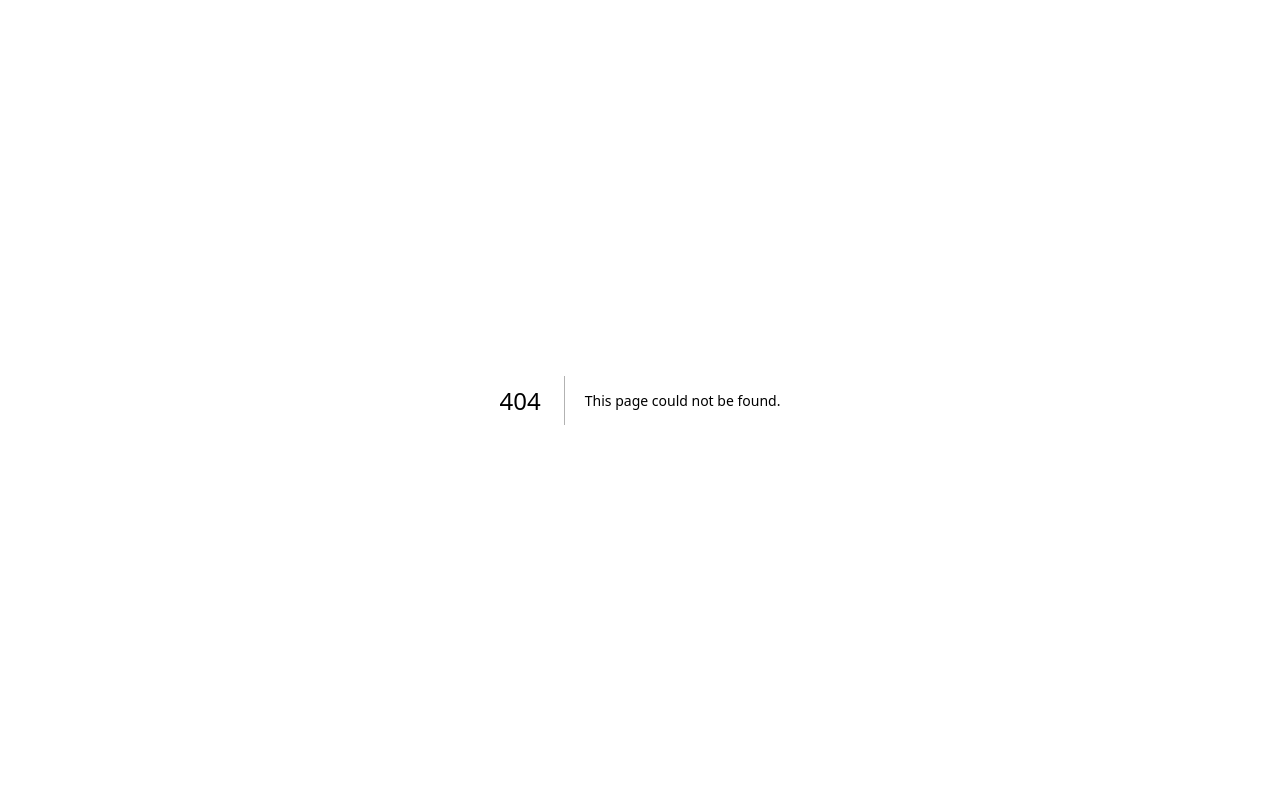
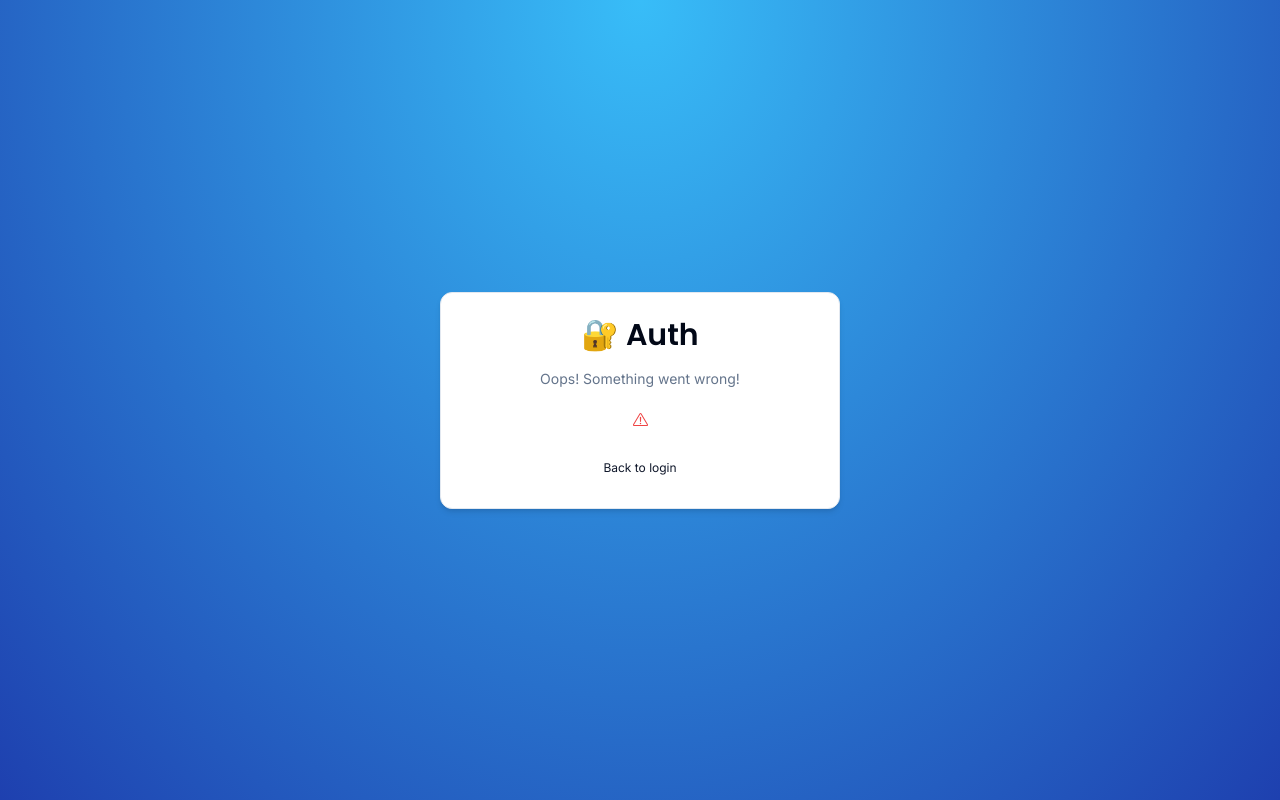
Before and after one commit to nihar-hegde/AuthJs_BlackBox, a Next.js app: page /auth/error in a window 1280 px wide. Before the commit this address had no page. Built offline with nearby package versions, Linux system fonts and the light colour scheme.

Commit message:
adding /auth/error page

```diff
--- /dev/null
+++ b/app/auth/error/page.tsx
@@ -0,0 +1,7 @@
+import { ErrorCard } from "@/components/auth/error-card";
+import React from "react";
+
+const AuthErrorPage = () => {
+  return <ErrorCard />;
+};
+export default AuthErrorPage;
--- a/auth.ts
+++ b/auth.ts
@@ -15,6 +15,11 @@
   // spread auth config because this file will contain the prsimaAdapter and it doese not support edge
 
   // NOTE: This event is to prepopulate the verifiedEmail field in db if user loggs in using oAuth.
+
+  pages: {
+    signIn: "/auth/login",
+    error: "/auth/error",
+  },
   events: {
     async linkAccount({ user }) {
       await db.user.update({
--- /dev/null
+++ b/components/auth/error-card.tsx
@@ -0,0 +1,16 @@
+import { ExclamationTriangleIcon } from "@radix-ui/react-icons";
+import { CardWrapper } from "./card-wrapper";
+
+export const ErrorCard = () => {
+  return (
+    <CardWrapper
+      headerLabel="Oops! Something went wrong!"
+      backButtonHref="/auht/login"
+      backButtonLabel="Back to login"
+    >
+      <div className="w-full flex justify-center items-center">
+        <ExclamationTriangleIcon className="text-destructive" />
+      </div>
+    </CardWrapper>
+  );
+};
--- a/routes.ts
+++ b/routes.ts
@@ -12,7 +12,7 @@
  * @type {string[]}
  * */
 
-export const authRoutes = ["/auth/login", "/auth/register"];
+export const authRoutes = ["/auth/login", "/auth/register", "/auth/error"];
 
 /**
  * The prefix for API authentication routes
```
